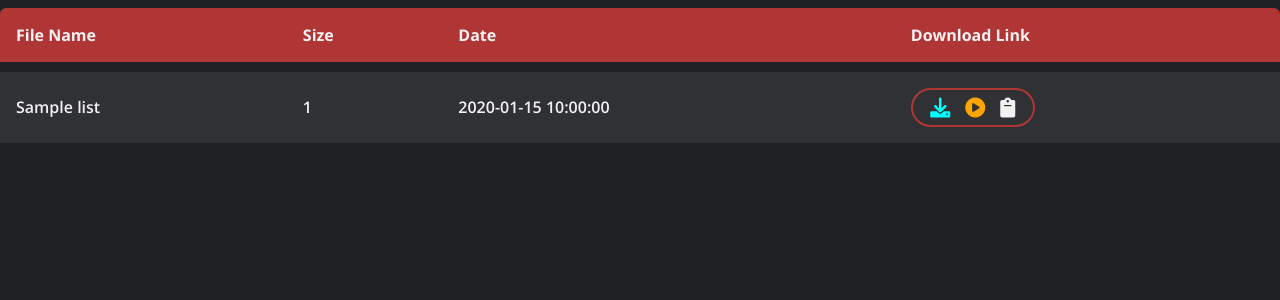
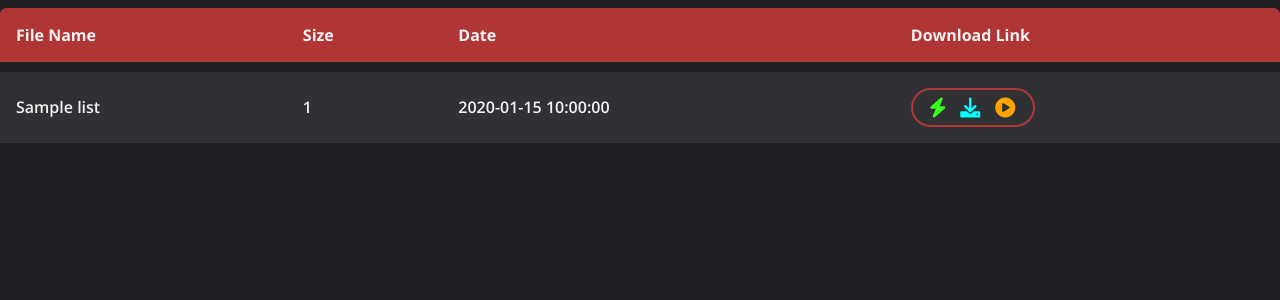
Before and after one commit to shivamhw/foogle, a Python web app: template app/templates/result.html in a window 1280 px wide. Shown: the part 235-535 px from the top of the page. Run offline with Jinja, Linux system fonts and the light colour scheme; the template is opened without the code that fills it: most values are stand-ins (such as "Sample title", 1, 10 or a date in 2020); some web fonts are replaced.

Commit message:
Desperate attempt

```diff
--- a/app/templates/result.html
+++ b/app/templates/result.html
@@ -29,15 +29,18 @@
       <td data-th="Time ">{{ n['modifiedTime'] }}</td>
       <td  data-th="Download Link" >
         <div class="button_container">
+          <div class="play_with_vlc_button">
+              <a href="{{ n['stream_link'] }}"><i class="fa fa-bolt" style="color: rgb(59, 255, 33);"></i></a>
+          </div>
           <div class="download_button pls_wait">
               <a href="{{ n['process_link'] }}"><i class="fa fa-download" style="color: aqua;" ></i></a>
           </div>
+          <!-- <div class="copy_link_button" onclick="copyToClip('{{ n['stream_link'] }}')">
+              <i class="fa fa-clipboard"></i>
+          </div> -->
           <div class="play_with_vlc_button">
-              <a href="vlc://{{ n['stream_link'] }}"><i class="fa fa-play-circle" style="color: orange;"></i></a>
-          </div>
-          <div class="copy_link_button" onclick="copyToClip('{{ n['stream_link'] }}')">
-              <i class="fa fa-clipboard"></i>
-          </div>
+            <a href="vlc://{{ n['stream_link'] }}"><i class="fa fa-play-circle" style="color: orange;"></i></a>
+        </div>
             </div>
       </td>
     </tr>
```
